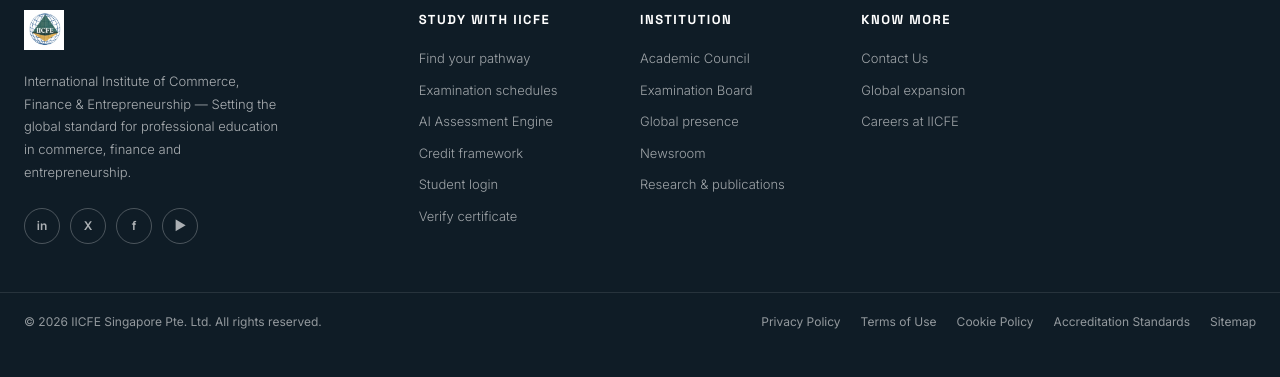
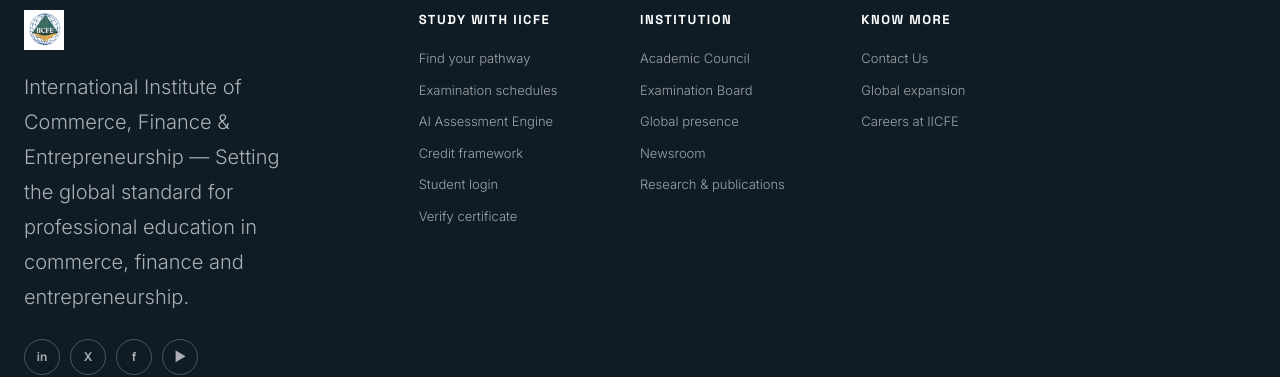
Before and after one commit to iicfeglobal-create/IICFE, a React (Vite) app: page / in a window 1280 px wide. Shown: the part 7711-8088 px from the top of the page. Before the commit the page ends 8062 px from the top, so only its background shows below. Built offline with nearby package versions, Linux system fonts and the light colour scheme.

Commit message:
Update Footer.jsx

```diff
--- a/src/components/layout/Footer.jsx
+++ b/src/components/layout/Footer.jsx
@@ -25,7 +25,7 @@
                 className="h-10 w-auto object-contain"
               />
             </div>
-            <p className="text-[13px] text-white/65 leading-[1.75] font-light max-w-[260px] mb-6">
+            <p className="text-[20px] text-white/65 leading-[1.75] font-light max-w-[260px] mb-6">
               International Institute of Commerce, Finance & Entrepreneurship — Setting the global standard for professional education in commerce, finance and entrepreneurship.
             </p>
             <div className="flex gap-2.5">
```
